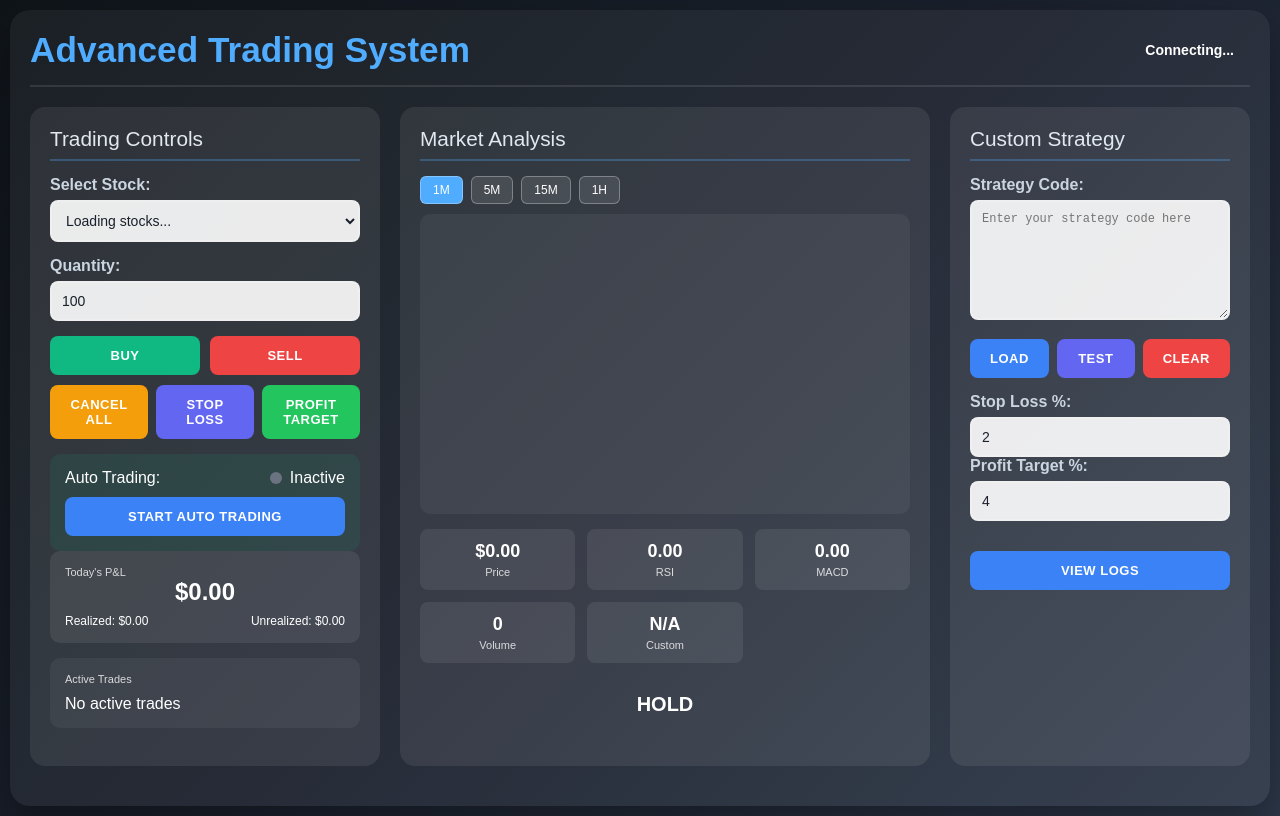
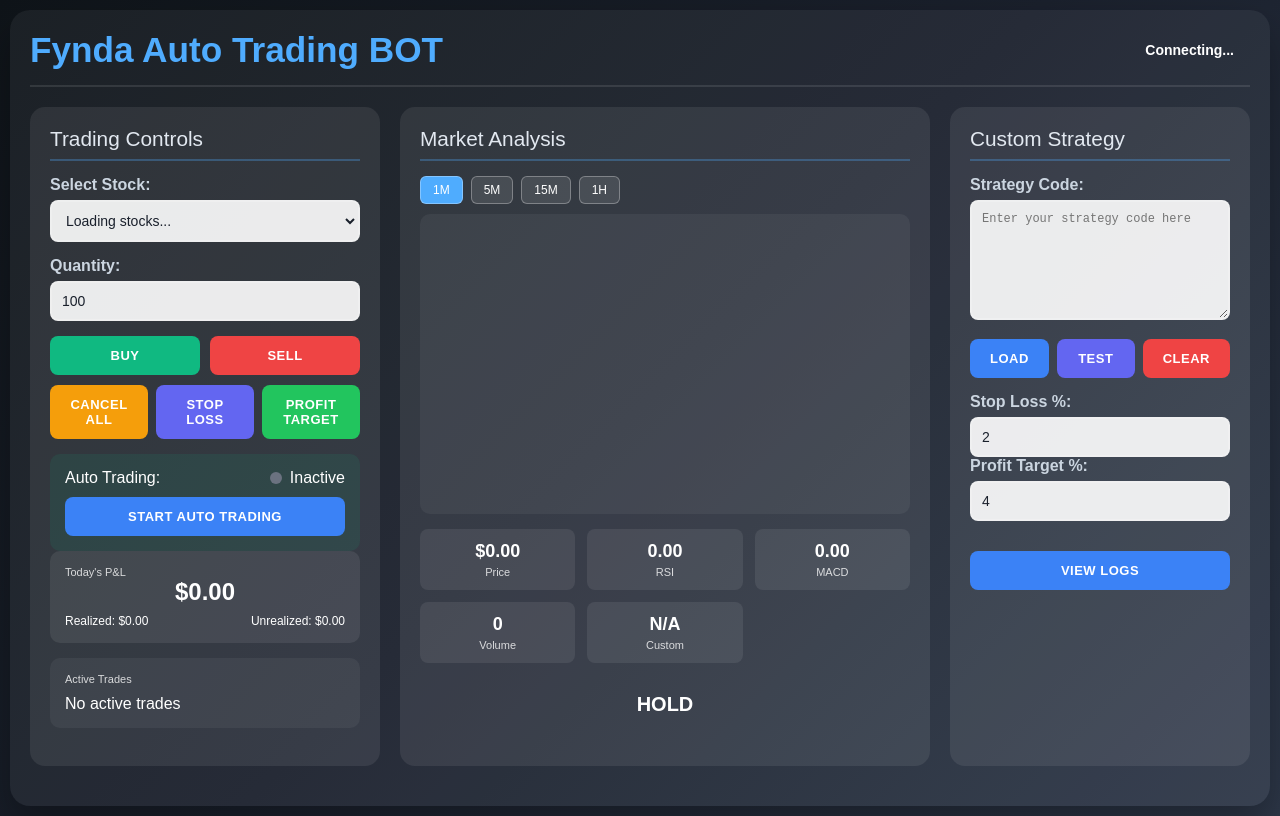
Before and after one commit to Fynda1/day-trading-app, a website: page public/index.html in a window 1280 px wide. Drawn offline with Linux system fonts and the light colour scheme.

Commit message:
Add files via upload

```diff
--- a/public/index.html
+++ b/public/index.html
@@ -3,7 +3,7 @@
 <head>
     <meta charset="UTF-8">
     <meta name="viewport" content="width=device-width, initial-scale=1.0">
-    <title>fynda auto trading BOT</title>
+    <title>Fynda Auto Trading BOT</title>
     <style>
         * { margin: 0; padding: 0; box-sizing: border-box; }
         body {
@@ -159,7 +159,7 @@
 <body>
     <div class="container">
         <div class="header">
-            <h1>Advanced Trading System</h1>
+            <h1>Fynda Auto Trading BOT</h1>
             <div class="connection-status" id="connectionStatus">Connecting...</div>
         </div>
 
```
